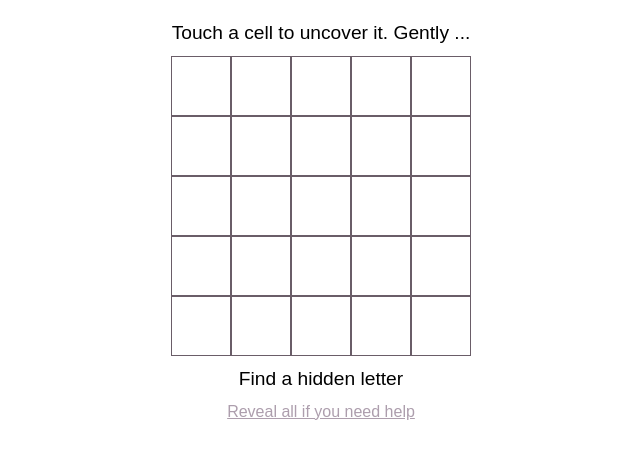
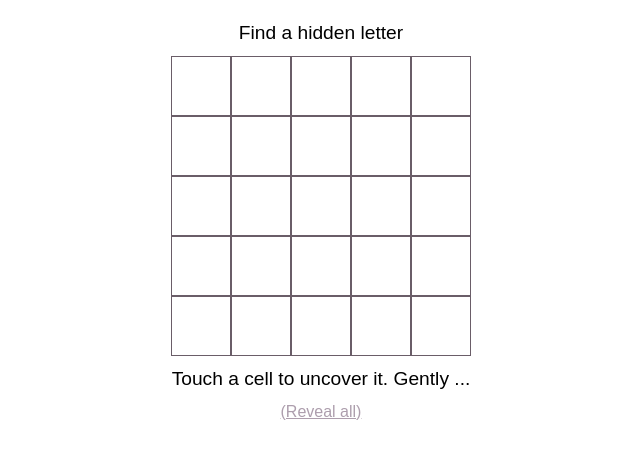
Before and after one commit to egatrop/yulia, a plain HTML site: page PuzzleGame.html in a window 1280 px wide. Shown: the whole page, without its empty margins (319-959 px from the left). Drawn offline with Linux system fonts and the light colour scheme; a web font is replaced by a local one.

Commit message:
Refactor

```diff
--- a/PuzzleGame.html
+++ b/PuzzleGame.html
@@ -101,7 +101,7 @@
   <div class="table">
     <div class="row">
       <div class="header">
-        Touch a cell to uncover it. Gently ...
+        Find a hidden letter
       </div>
     </div>
     <div class="row">
@@ -245,11 +245,11 @@
     </div>
     <div class="row">
       <div class="header">
-        Find a hidden letter
+        Touch a cell to uncover it. Gently ...
       </div>
     </div>
     <u id="hint" onmouseover="showAll()" onmouseleave="hideAll()">
-      Reveal all if you need help
+      (Reveal all)
     </u>
   </div>
 </body>
```
